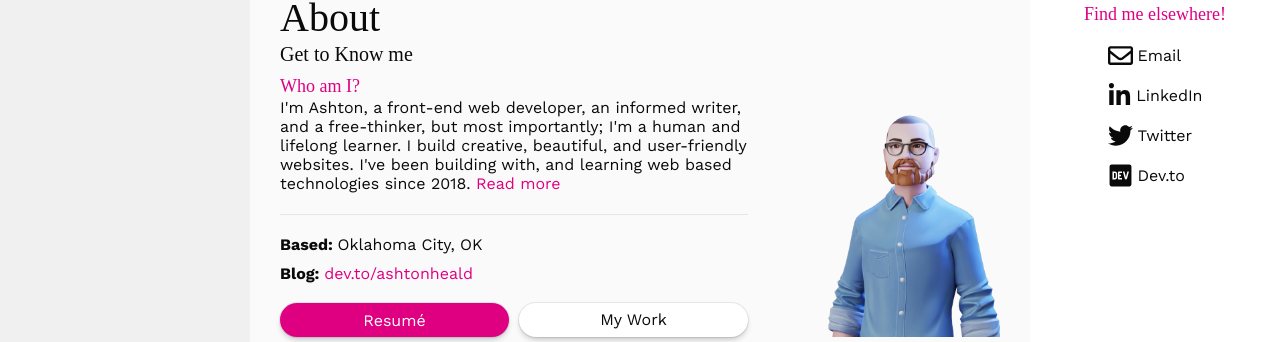
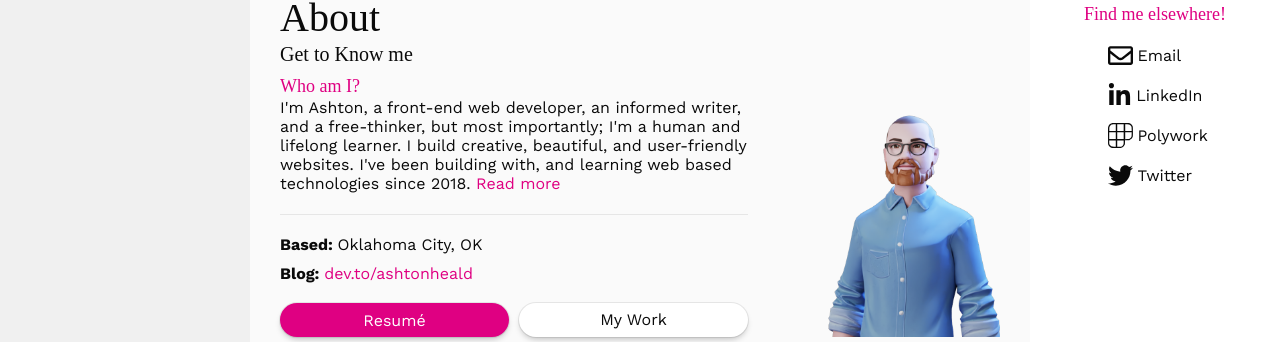
Before and after one commit to AshtonHeald/personal-portfolio, a PHP site: page / in a window 1280 px wide. Shown: the part 826-1168 px from the top of the page. Run offline with PHP 8.4, Linux system fonts and the light colour scheme; some libraries are stand-ins or nearby versions; some web fonts are replaced.

Commit message:
edited linked on sidebar and contact section

```diff
--- a/includes/contact.php
+++ b/includes/contact.php
@@ -23,14 +23,14 @@
 									<img class="icon" src="img/icons/links/linkedin.svg" alt="linkedin"><span>LinkedIn</span>
 								</a>
 							</li>
+							<li id="polywork">
+								<a class="link-alt" href="https://timeline.ashthe.dev" target="_blank" rel="noopener noreferrer">
+									<img class="icon" src="img/icons/links/polywork.svg" alt="polywork"><span>Polywork</span>
+								</a>
+							</li>
 							<li id="twitter">
 								<a class="link-alt" href="https://twitter.com/AshtonHeald" target="_blank" rel="noopener noreferrer">
 									<img class="icon" src="img/icons/links/twitter.svg" alt="twitter"><span>Twitter</span>
-								</a>
-							</li>
-							<li id="blog">
-								<a class="link-alt" href="https://dev.to/ashtonheald" target="_blank" rel="noopener noreferrer">
-									<img class="icon" src="img/icons/links/dev.svg" alt="dev"><span>Blog</span>
 								</a>
 							</li>
 						</ul>
--- a/includes/sidebar.html
+++ b/includes/sidebar.html
@@ -13,14 +13,14 @@
 					<img class="icon" src="img/icons/links/linkedin.svg" alt="linkedin"><span>LinkedIn</span>
 				</a>
 			</li>
+			<li id="polywork">
+				<a class="link-alt" href="https://timeline.ashthe.dev" target="_blank" rel="noopener noreferrer">
+					<img class="icon" src="img/icons/links/polywork.svg" alt="polywork"><span>Polywork</span>
+				</a>
+			</li>
 			<li id="twitter">
 				<a class="link-alt" href="https://twitter.com/AshtonHeald" target="_blank" rel="noopener noreferrer">
 					<img class="icon" src="img/icons/links/twitter.svg" alt="twitter"><span>Twitter</span>
-				</a>
-			</li>
-			<li id="blog">
-				<a class="link-alt" href="https://dev.to/ashtonheald" target="_blank" rel="noopener noreferrer">
-					<img class="icon" src="img/icons/links/dev.svg" alt="dev"><span>Dev.to</span>
 				</a>
 			</li>
 		</ul>
```
Also changed, not shown: img/icons/links/dev.svg (deleted), img/icons/links/ethereum.svg (deleted), img/icons/links/polygon.svg (deleted), img/icons/links/polywork.svg (added), img/icons/links/solana.svg (deleted).
